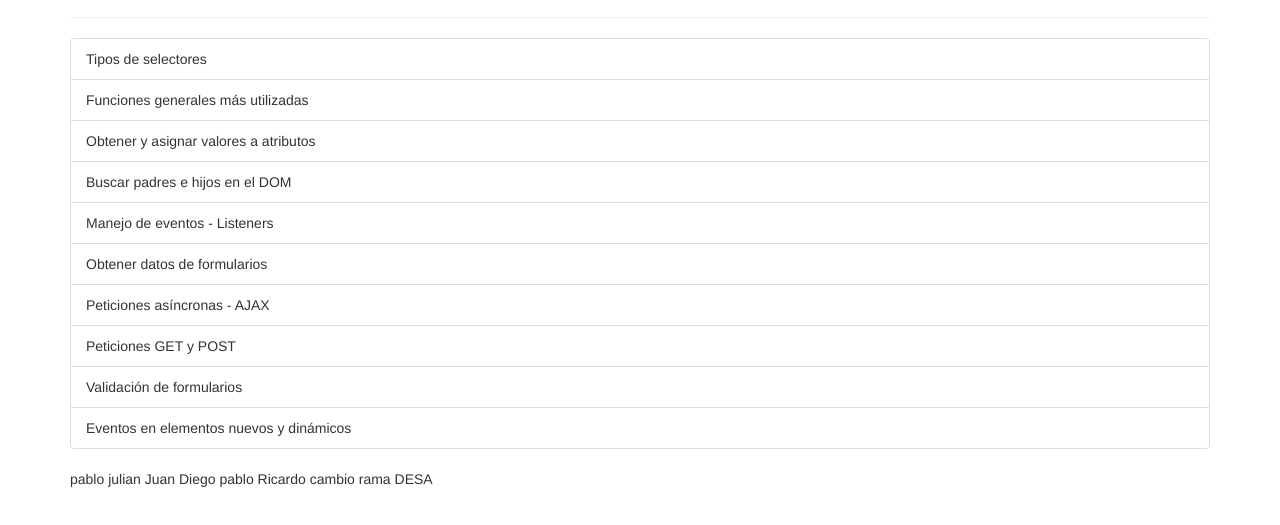
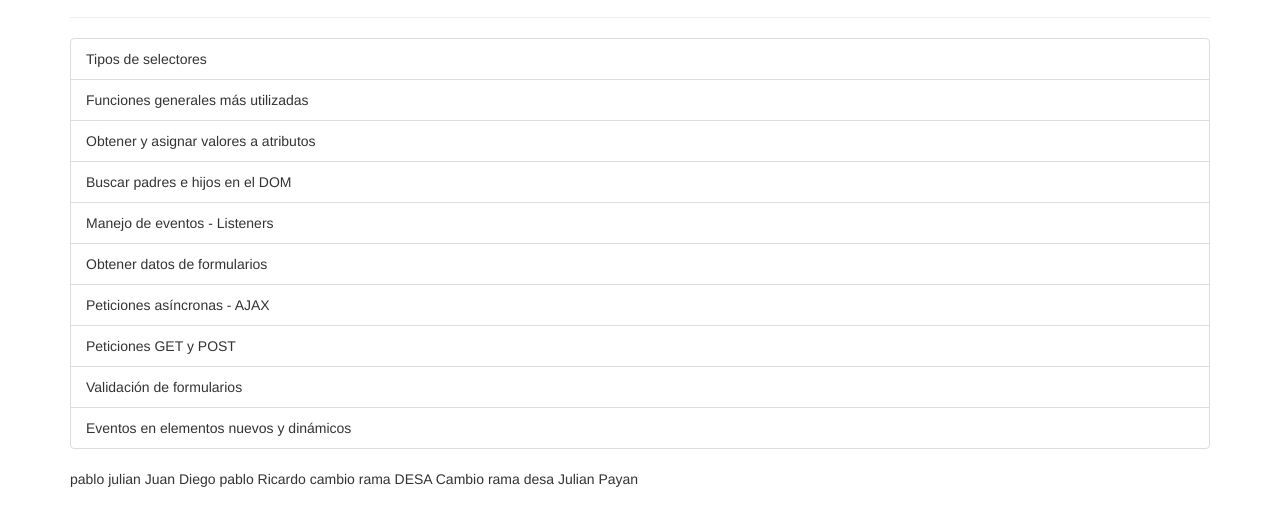
Before and after one commit to pablito816/clasegit, a plain HTML site: page index.html in a window 1280 px wide. Shown: the part 103-628 px from the top of the page. Drawn offline with nearby package versions, Linux system fonts and the light colour scheme.

Commit message:
Crea archivo txt , modificación index.html - Julian Payan

```diff
--- a/index.html
+++ b/index.html
@@ -51,3 +51,4 @@ Ricardo
 
 
 cambio rama DESA
+Cambio rama desa Julian Payan
```
Also changed, not shown: desa-JulianPayan.txt (added).
